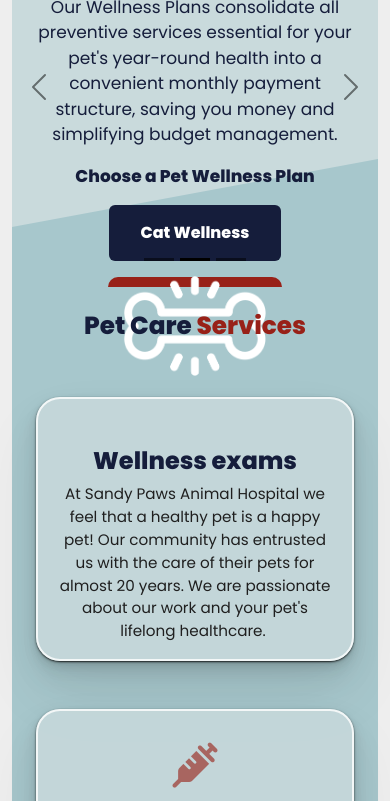
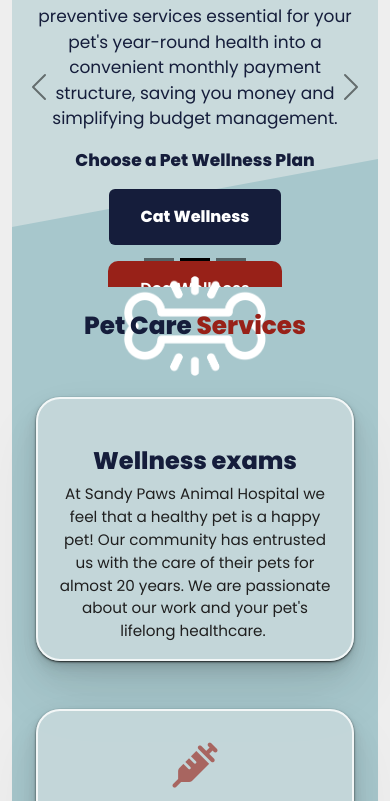
Before and after one commit to Fpitkat/Sandy-Paws-New, a plain HTML site: page index.html in a window 390 px wide. Shown: the part 209-1010 px from the top of the page. Drawn offline with nearby package versions, Linux system fonts and the light colour scheme; some icons are missing.

Commit message:
fixed hero on mobile

```diff
--- a/main.css
+++ b/main.css
@@ -543,10 +543,7 @@ hr {
     padding-bottom: 2rem;
   }
   .hero-text {
-    top: 3%;
-    left: 5%;
     width: 90%;
-    padding-top: 1rem;
   }
 
   .hero-text > h1 {
@@ -596,7 +593,7 @@ hr {
     z-index: 1;
     top: 5%;
     left: 5%;
-    width: 90%;
+    /* width: 45%; */
   }
 
   .hero-text > h1 {
```
